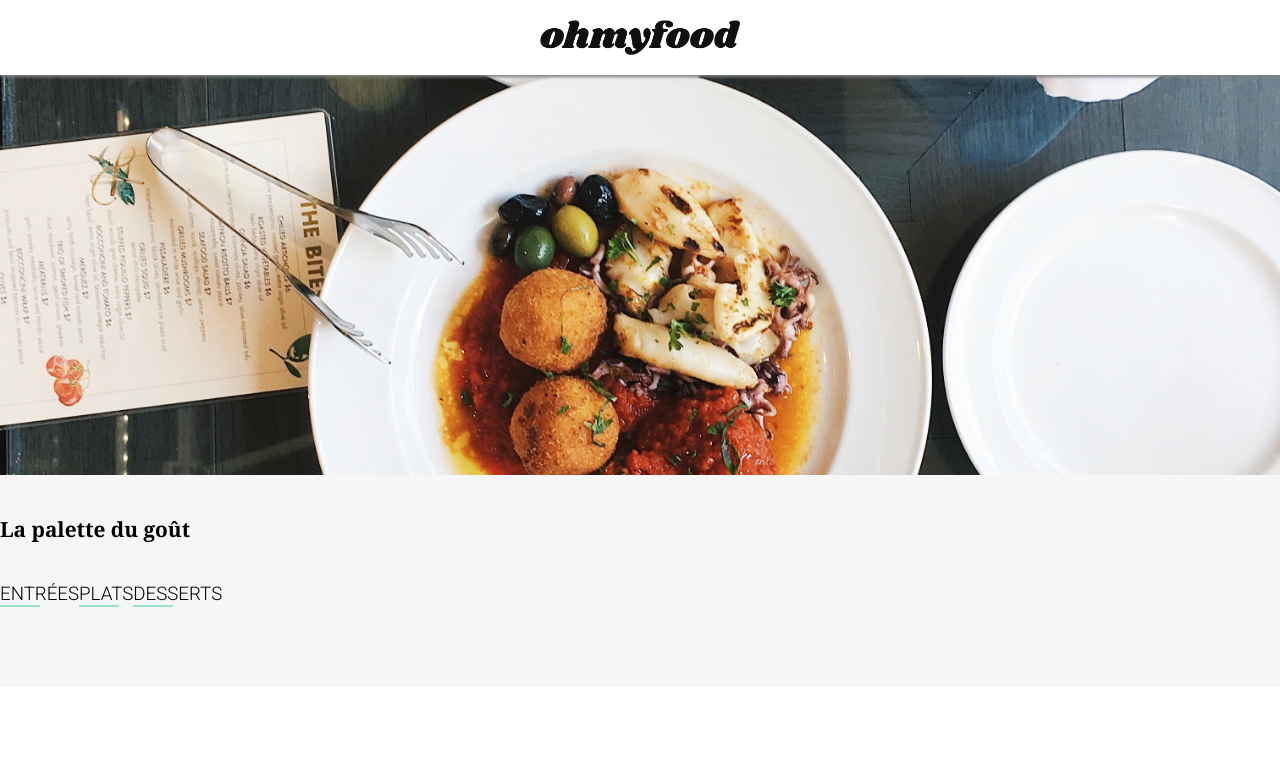
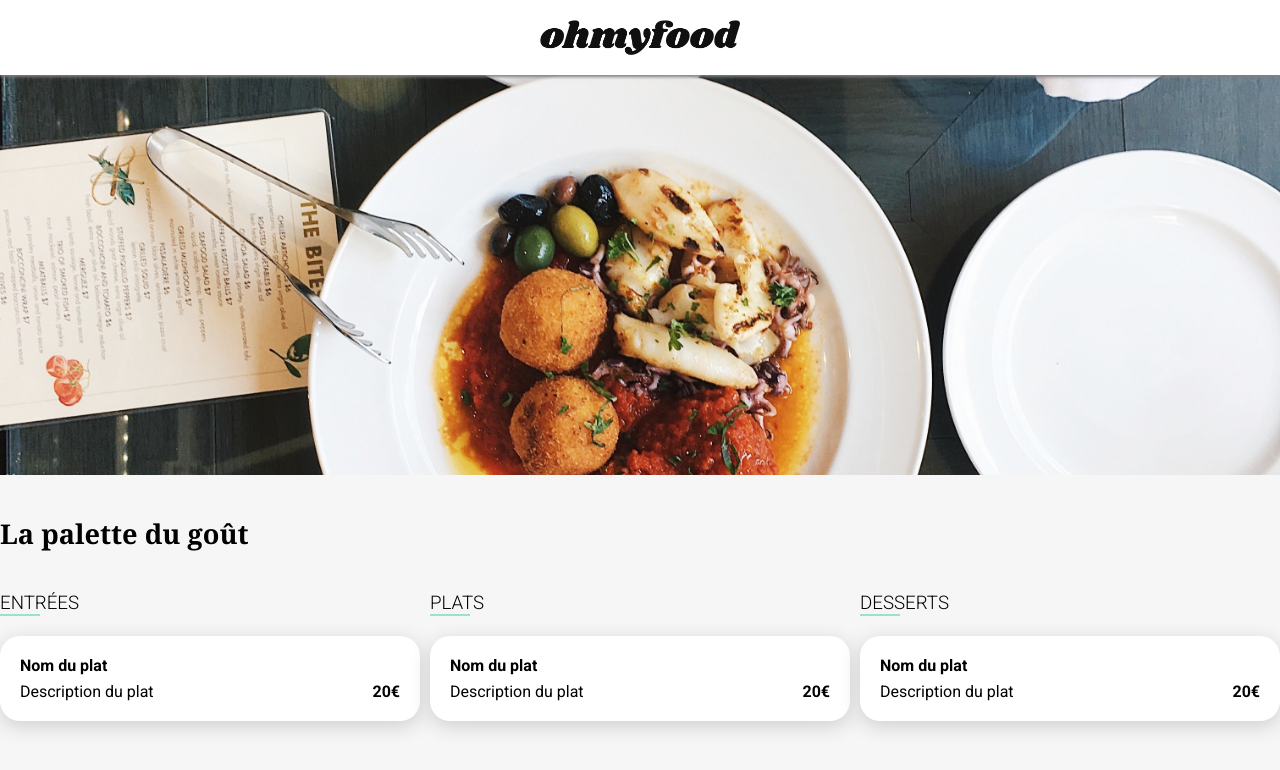
Before and after one commit to bertrand-d/oh-my-food-react, a React (Create React App) app in the folder front/: page /restaurant/0 in a window 1280 px wide. Shown: the top 770 px of the page. Built offline with nearby package versions, Linux system fonts and the light colour scheme; a web font is replaced by a local one.

Commit message:
card restaurant style

```diff
--- a/front/src/css/base/_typography.scss
+++ b/front/src/css/base/_typography.scss
@@ -23,6 +23,7 @@ p {
 
     &.script {
         font-family: $font-family-serif;
+        font-size: 1.7rem;
     }
 }
 
--- /dev/null
+++ b/front/src/css/components/_card-dish.scss
@@ -0,0 +1,63 @@
+.card-dish {
+    position: relative;
+    background: #fff;
+    padding: 20px;
+    border-radius: 20px;
+    box-shadow: $soft-shadow;
+    min-width: 100%;
+    width: 200px;
+    display: flex;
+    justify-content: space-between;
+    cursor: pointer;
+    overflow: hidden;
+    transition: all ease-in-out 0.2s;
+
+    &:hover {
+        box-shadow: $dark-shadow;
+
+        .check-dish {
+            @include animation(width-to-large, 0.5s, $fill-mode:forwards)
+        }
+
+        .dish-icon {
+            @include animation(rotate, 0.3s, $delay:0.2s, $fill-mode:forwards)
+        }
+    }
+
+    .informations-dish {
+        display: flex;
+        flex-direction: column;
+        overflow: hidden;
+
+        .name-dish {
+            margin-bottom: auto;
+            font-weight: 600;
+        }
+
+        > p {
+            white-space: nowrap;
+            overflow: hidden;
+            text-overflow: ellipsis;
+        }
+    }
+
+    .price-dish {
+        font-weight: 600;
+        margin: auto 20px 0 auto
+    }
+
+    .check-dish {
+        background: $tertiary;
+        height: 85px;
+        margin: -20px -120px -20px 0;
+        width: 100px;
+        display: flex;
+        align-items: center;
+        justify-content: center;
+
+        .dish-icon {
+            width: 40px;
+            filter: invert(100%) sepia(0%) saturate(0%) hue-rotate(93deg) brightness(103%) contrast(103%);
+        }
+    }
+}
--- a/front/src/css/main.scss
+++ b/front/src/css/main.scss
@@ -22,6 +22,7 @@
 //5. Components
 @import
     './components/buttons',
+    './components/card-dish',
     './components/card-restaurant',
     './components/searchbar';
 
--- a/front/src/css/pages/_restaurant-page.scss
+++ b/front/src/css/pages/_restaurant-page.scss
@@ -18,8 +18,18 @@
         }
 
         &-container {
+            display: flex;
+            gap: 10px;
+            justify-content: space-between;
             margin: 40px 0;
-            display: flex;
+
+            .menu-column {
+                flex-grow: 1;
+
+                .category-title {
+                    margin-bottom: 20px;
+                }
+            }
         }
     }
 }
--- a/front/src/css/utils/_animations.scss
+++ b/front/src/css/utils/_animations.scss
@@ -6,3 +6,21 @@
         transform: scale(1);
     }
 }
+
+@keyframes width-to-large {
+    from {
+        margin-right: -120px;
+    }
+    to {
+        margin-right: -20px;
+    }
+}
+
+@keyframes rotate {
+    0% {
+        transform: rotate(-180deg);
+    }
+    100% {
+        transform: rotate(0);
+    }
+}
--- a/front/src/pages/Homepage.js
+++ b/front/src/pages/Homepage.js
@@ -40,7 +40,7 @@ function Homepage() {
                 <div className="cards-container">
                     {
                         restaurant.map((restaurant, index) => {
-                            return <CardRestaurant key={index} id={restaurant.id} new={restaurant.isNew} picture={restaurant.picture} name={restaurant.name} place={restaurant.place} />
+                            return <CardRestaurant key={index} id={"&id=" + restaurant.id} new={restaurant.isNew} picture={restaurant.picture} name={restaurant.name} place={restaurant.place} />
                         })
                     }
                 </div>
--- a/front/src/pages/RestaurantPage.js
+++ b/front/src/pages/RestaurantPage.js
@@ -10,12 +10,42 @@ function RestaurantPage() {
                     <div className="menu-container">
                         <div className="menu-column">
                             <h3 className="category-title">Entrées</h3>
+                            <div className="card-dish">
+                                <div className="informations-dish">
+                                    <p className="name-dish">Nom du plat</p>
+                                    <p className="description-dish">Description du plat</p>
+                                </div>
+                                <p className="price-dish">20€</p>
+                                <span className="check-dish">
+                                    <img src={'/checked.png'} className="dish-icon" alt="fav-icon"></img>
+                                </span>
+                            </div>
                         </div>
                         <div className="menu-column">
                             <h3 className="category-title">Plats</h3>
+                            <div className="card-dish">
+                                <div className="informations-dish">
+                                    <p className="name-dish">Nom du plat</p>
+                                    <p className="description-dish">Description du plat</p>
+                                </div>
+                                <p className="price-dish">20€</p>
+                                <span className="check-dish">
+                                    <img src={'/checked.png'} className="dish-icon" alt="fav-icon"></img>
+                                </span>
+                            </div>
                         </div>
                         <div className="menu-column">
                             <h3 className="category-title">Desserts</h3>
+                            <div className="card-dish">
+                                <div className="informations-dish">
+                                    <p className="name-dish">Nom du plat</p>
+                                    <p className="description-dish">Description du plat</p>
+                                </div>
+                                <p className="price-dish">20€</p>
+                                <span className="check-dish">
+                                    <img src={'/checked.png'} className="dish-icon" alt="fav-icon"></img>
+                                </span>
+                            </div>
                         </div>
                     </div>
                 </div>
```
Also changed, not shown: front/src/images/checked.png (added).
